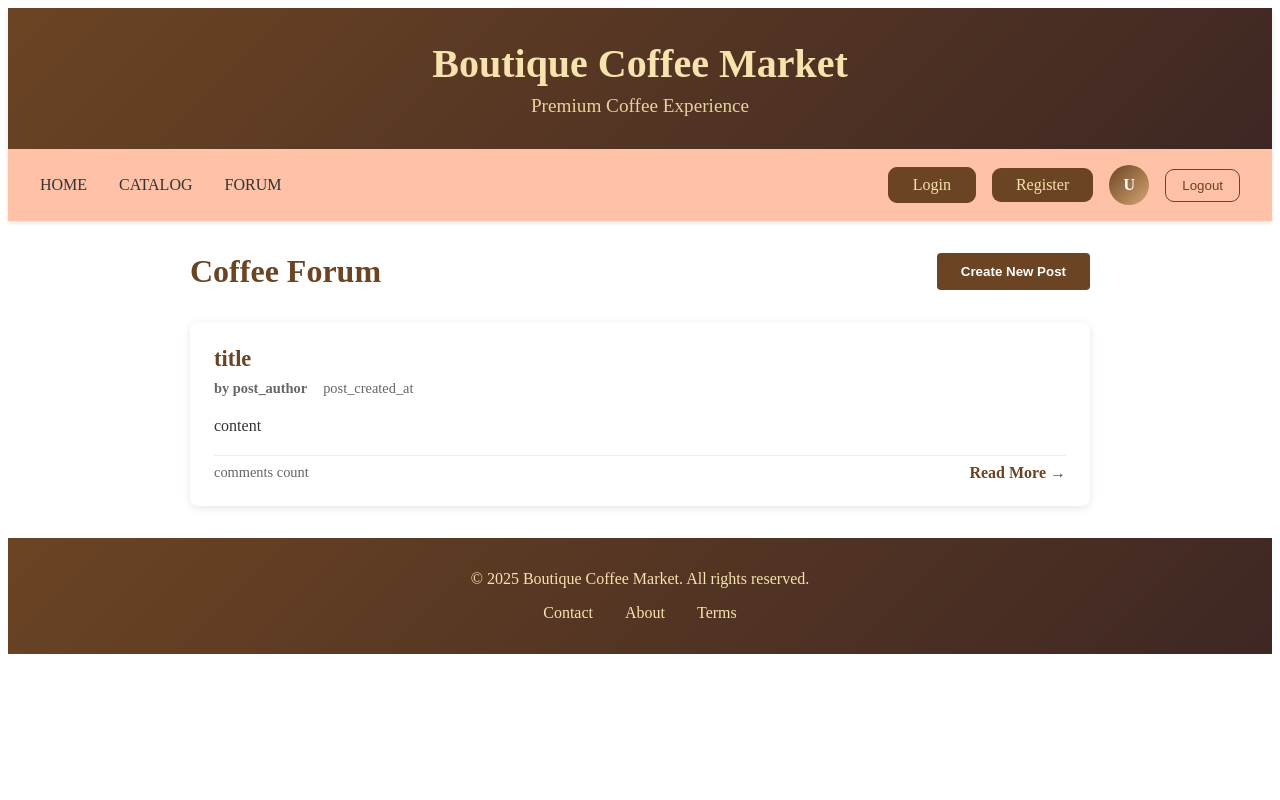
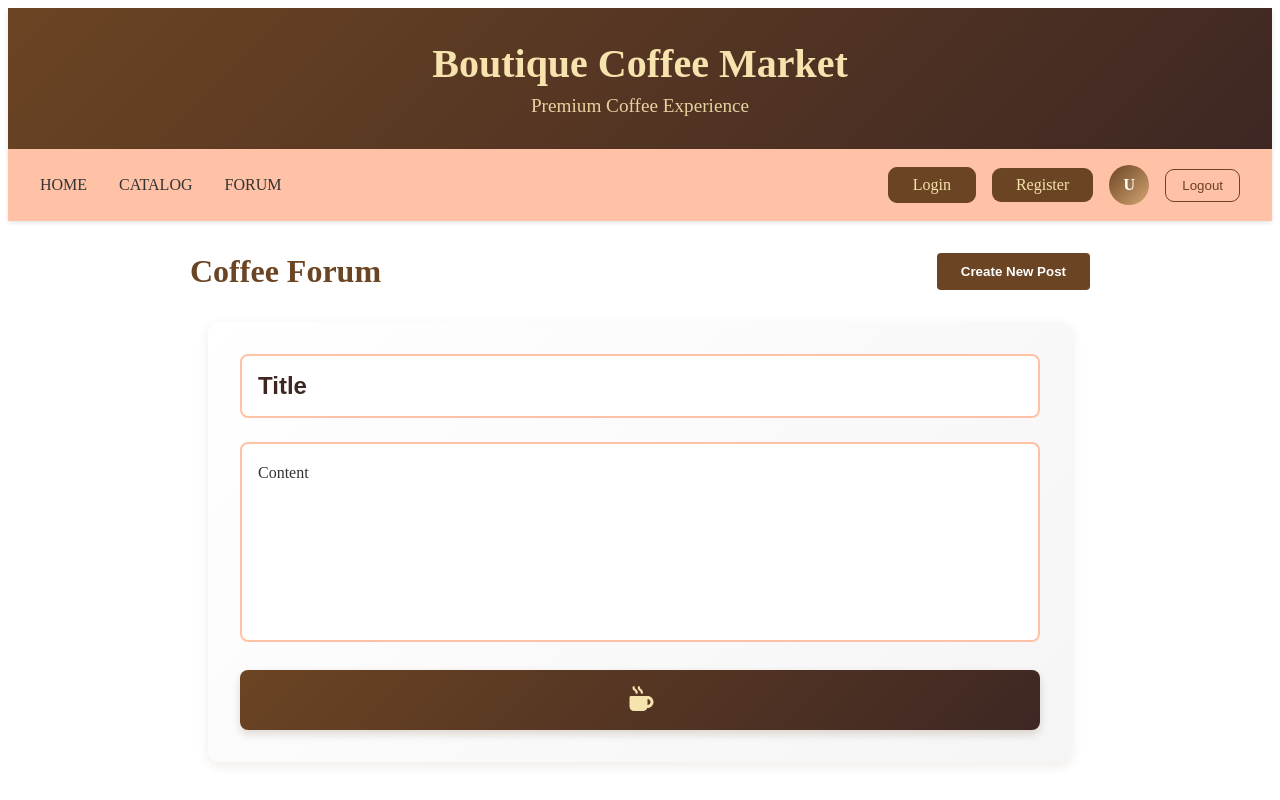
Before and after one commit to Nikoloff10/React-SoftUni-Project, a React (Vite) app: page /forum in a window 1280 px wide. Both pictures are taken after a click on the button "Create New Post". Shown: the top 800 px of the page. Built offline with nearby package versions, Linux system fonts and the light colour scheme.

Commit message:
created and styled  CreateForumPost component linked to the post button inside the forum page. Added toggle logic for the CreateForumPost.

```diff
--- a/package.json
+++ b/package.json
@@ -10,6 +10,9 @@
     "preview": "vite preview"
   },
   "dependencies": {
+    "@fortawesome/fontawesome-svg-core": "^7.1.0",
+    "@fortawesome/free-solid-svg-icons": "^7.1.0",
+    "@fortawesome/react-fontawesome": "^3.1.1",
     "react": "^19.2.0",
     "react-dom": "^19.2.0",
     "react-router-dom": "^7.10.1"
--- /dev/null
+++ b/src/components/CreateForumPost.jsx
@@ -0,0 +1,19 @@
+import { FontAwesomeIcon } from "@fortawesome/react-fontawesome";
+import { faMugHot } from "@fortawesome/free-solid-svg-icons";
+import "../styles/CreateForumPost.css";
+
+const CreateForumPost = () => {
+  return (
+    <div className="forum-post">
+      <input className="input-title" defaultValue="Title" />
+
+      <textarea className="input-content" defaultValue="Content" />
+
+      <button className="post-button">
+        <FontAwesomeIcon icon={faMugHot} />
+      </button>
+    </div>
+  );
+};
+
+export default CreateForumPost;
--- a/src/components/ForumPostsCatalog.jsx
+++ b/src/components/ForumPostsCatalog.jsx
@@ -1,14 +1,27 @@
 import ForumPost from "./ForumPost";
 import "../styles/ForumPostsCatalog.css";
+import CreateForumPost from "./CreateForumPost";
+import { useState } from "react";
 
 const ForumPostsCatalog = () => {
+  const [isClicked, setIsClicked] = useState();
+  function createPostHandler() {
+    if (!isClicked) {
+      setIsClicked(true);
+    } else {
+      setIsClicked(false);
+    }
+  }
+
   return (
     <section className="forum-posts-catalog">
       <div className="catalog-header">
         <h2>Coffee Forum</h2>
-        <button className="create-post-btn">Create New Post</button>
+        <button className="create-post-btn" onClick={createPostHandler}>
+          Create New Post
+        </button>
       </div>
-
+      {isClicked && <CreateForumPost />}
       <div className="posts-list">
         <ForumPost />
       </div>
--- /dev/null
+++ b/src/styles/CreateForumPost.css
@@ -0,0 +1,81 @@
+.forum-post {
+  max-width: 800px;
+  margin: 2rem auto;
+  padding: 2rem;
+  background: linear-gradient(135deg, #fff 0%, #f5f5f5 100%);
+  border-radius: 12px;
+  box-shadow: 0 4px 12px rgba(107, 68, 35, 0.1);
+}
+
+.input-title {
+  width: 100%;
+  padding: 1rem;
+  margin-bottom: 1.5rem;
+  font-size: 1.5rem;
+  font-weight: 600;
+  color: #3E2723;
+  background-color: #fff;
+  border: 2px solid #ffc2a6;
+  border-radius: 8px;
+  transition: all 0.3s ease;
+  outline: none;
+  box-sizing: border-box;
+}
+
+.input-title:focus {
+  border-color: #6B4423;
+  box-shadow: 0 0 0 3px rgba(107, 68, 35, 0.1);
+}
+
+.input-content {
+  width: 100%;
+  padding: 1rem;
+  height: 200px;
+  font-size: 1rem;
+  line-height: 1.6;
+  color: #333;
+  background-color: #fff;
+  border: 2px solid #ffc2a6;
+  border-radius: 8px;
+  resize: none;
+  transition: all 0.3s ease;
+  outline: none;
+  font-family: inherit;
+  box-sizing: border-box;
+}
+
+.input-content:focus {
+  border-color: #6B4423;
+  box-shadow: 0 0 0 3px rgba(107, 68, 35, 0.1);
+}
+
+.input-title::placeholder,
+.input-content::placeholder {
+  color: #999;
+  opacity: 0.7;
+}
+
+.post-button {
+  width: 100%;
+  margin-top: 1.5rem;
+  padding: 1rem 2rem;
+  font-size: 1.5rem;
+  color: rgb(247, 227, 173);
+  background: linear-gradient(135deg, #6B4423, #3E2723);
+  border: none;
+  border-radius: 8px;
+  cursor: pointer;
+  transition: all 0.3s ease;
+  box-shadow: 0 4px 8px rgba(107, 68, 35, 0.2);
+}
+
+.post-button:hover {
+  background: linear-gradient(135deg, #563619, #2d1b13);
+  transform: translateY(-2px);
+  box-shadow: 0 6px 12px rgba(107, 68, 35, 0.3);
+}
+
+.post-button:active {
+  transform: translateY(0);
+  box-shadow: 0 2px 4px rgba(107, 68, 35, 0.2);
+}
```
Also changed, not shown: 1 other file (tests, documents, lock files or other folders).
